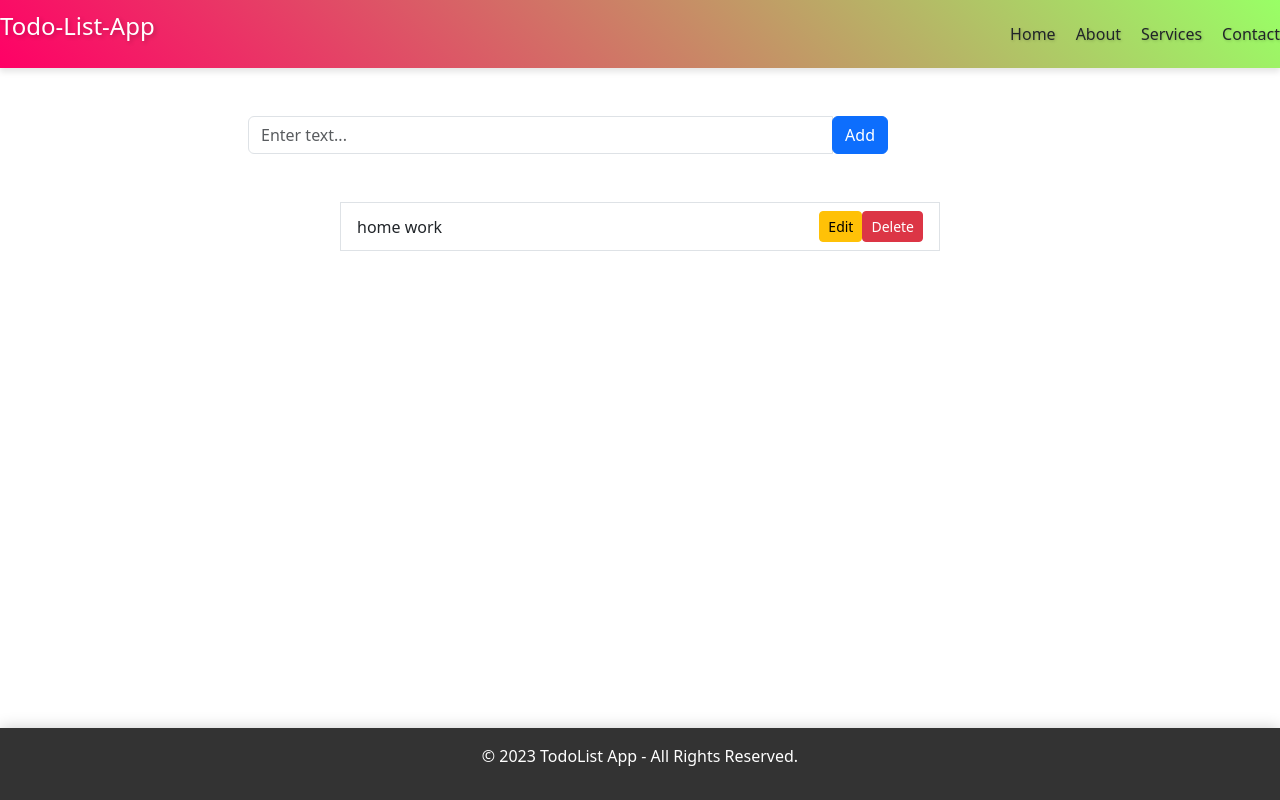
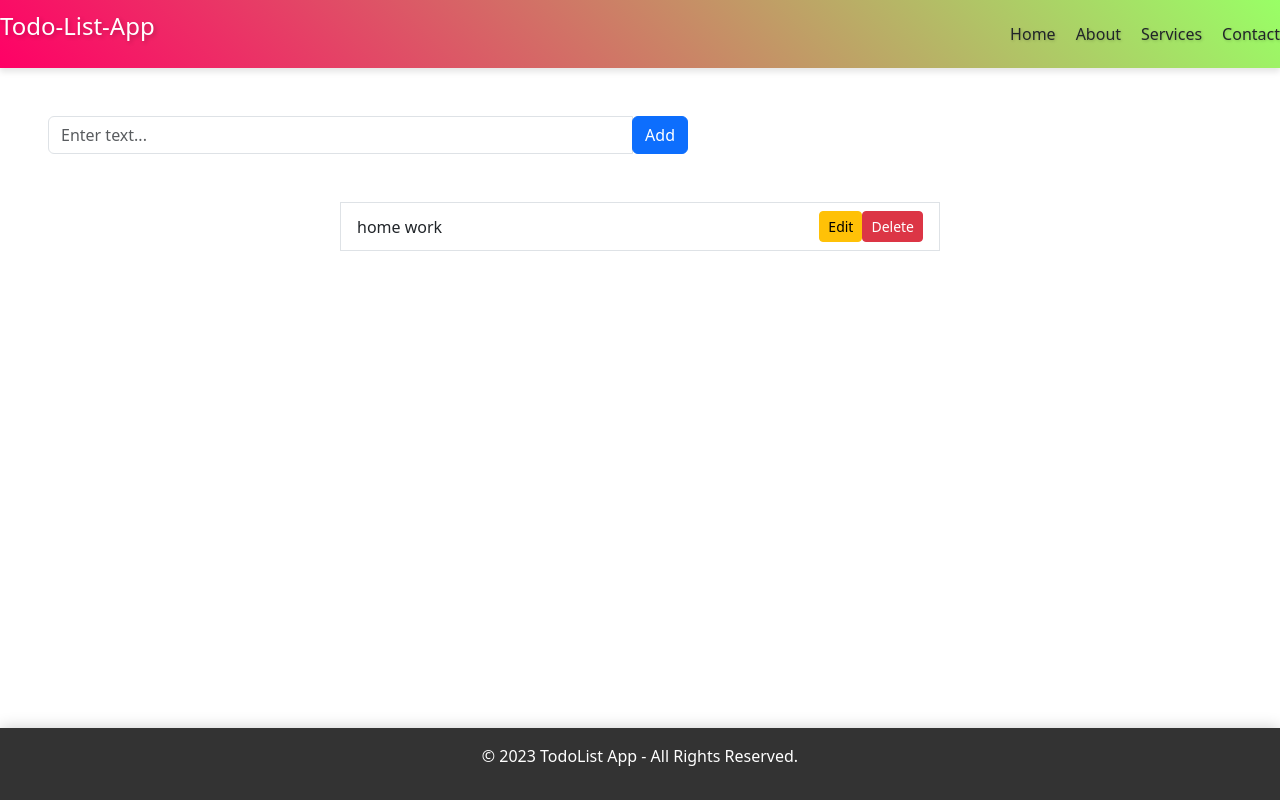
Before and after one commit to sivajisj/todo-list-redux, a React (Vite) app: page / in a window 1280 px wide. Built offline with nearby package versions, Linux system fonts and the light colour scheme.

Commit message:
Update index.css

```diff
--- a/src/index.css
+++ b/src/index.css
@@ -1,3 +1,3 @@
 .sj{
-    margin-left: 200px;;
+    margin-left: 0 150px;
 }
```
